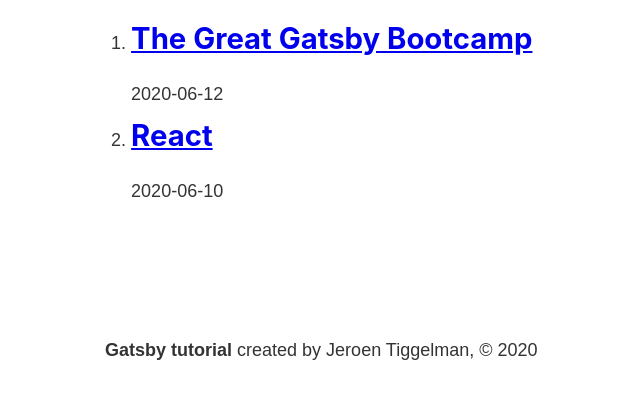
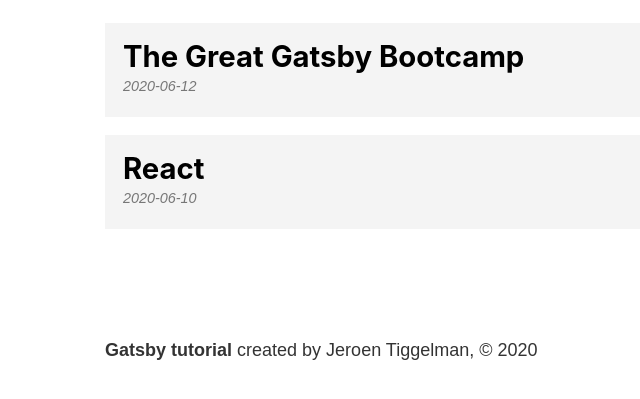
Before and after one commit to jeroentiggelman/gatsby-bootcamp-markdown-contentful, a Gatsby site: page /blog in a window 1280 px wide. Shown: the part 393-792 px from the top of the page, without its empty margins (178-818 px from the left). Built offline with nearby package versions, Linux system fonts and the light colour scheme; Gatsby itself is replaced by a stand-in of ours.

Commit message:
additional styles on blog list page

```diff
--- a/src/components/footer.js
+++ b/src/components/footer.js
@@ -1,5 +1,7 @@
 import React from "react"
 import { graphql, useStaticQuery } from "gatsby"
+
+import footerStyles from "./footer.module.scss"
 
 const Footer = () => {
   const data = useStaticQuery(graphql`
@@ -14,7 +16,7 @@
   `)
 
   return (
-    <footer>
+    <footer className={footerStyles.footer}>
       <p>
         <strong>{data.site.siteMetadata.title}</strong> created by{" "}
         {data.site.siteMetadata.author}, © 2020
--- /dev/null
+++ b/src/components/footer.module.scss
@@ -0,0 +1,3 @@
+.footer {
+  margin-top: 3rem;
+}
--- a/src/pages/blog.js
+++ b/src/pages/blog.js
@@ -1,6 +1,8 @@
 import React from "react"
 import Layout from "../components/layout"
 import { graphql, useStaticQuery, Link } from "gatsby"
+
+import blogStyles from "./blog.module.scss"
 
 const BlogPage = () => {
   const data = useStaticQuery(graphql`
@@ -27,17 +29,15 @@
   return (
     <Layout>
       <h1>Blog</h1>
-      <ol>
+      <ol className={blogStyles.posts}>
         {/* map posts from array with loop */}
         {posts.map(post => {
           return (
-            <li key={post.node.id}>
-              <h2>
-                <Link to={`/blog/${post.node.fields.slug}`}>
-                  {post.node.frontmatter.title}
-                </Link>
-              </h2>
-              <p>{post.node.frontmatter.date}</p>
+            <li className={blogStyles.post}>
+              <Link to={`/blog/${post.node.fields.slug}`}>
+                <h2>{post.node.frontmatter.title}</h2>
+                <p>{post.node.frontmatter.date}</p>
+              </Link>
             </li>
           )
         })}
--- /dev/null
+++ b/src/pages/blog.module.scss
@@ -0,0 +1,29 @@
+.posts {
+  list-style-type: none;
+  margin: 0;
+}
+
+.post {
+  margin: 1rem 0;
+
+  a {
+    background: #f4f4f4;
+    color: #000;
+    display: block;
+    padding: 1rem;
+    text-decoration: none;
+    &:hover {
+      background: #e4e4e4;
+    }
+  }
+
+  h2 {
+    margin-bottom: 0;
+  }
+
+  p {
+    color: #777;
+    font-size: 0.8rem;
+    font-style: italic;
+  }
+}
```
